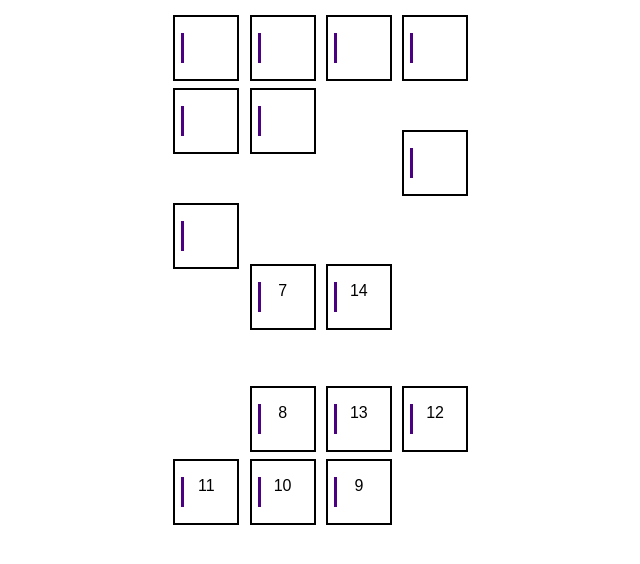
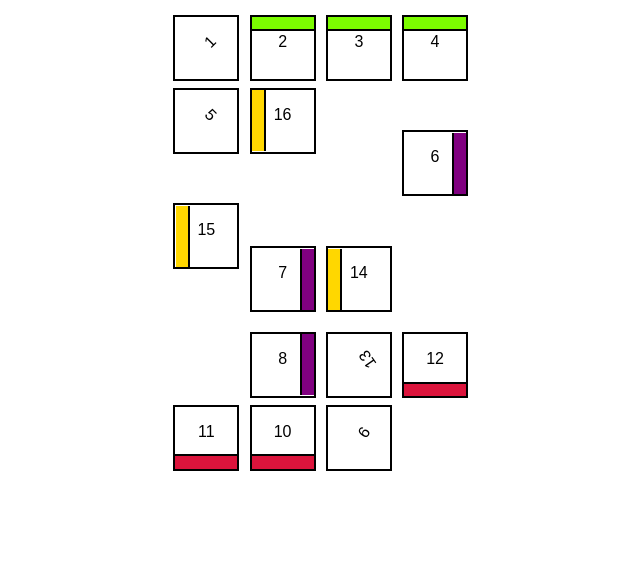
Before and after one commit to FelipeASA/PruebaVentis, a plain HTML site: page index.html in a window 1280 px wide. Shown: the whole page, without its empty margins (296-936 px from the left). Drawn offline with Linux system fonts and the light colour scheme.

Commit message:
ultimo commit

```diff
--- a/index.html
+++ b/index.html
@@ -9,31 +9,31 @@
 </head>
 <body>
         <div class="wrapper">
-                <div class="square" ></div>
-                <div class="square"></div>
-                <div class="square"></div>
-                <div class="square"></div>
-                <div class="square" ></div>
-                <div class="square"></div>
+                <div class="square" ><span class="span1">1</span></div>
+                <div class="square"><div class="recttop"></div>2</div>
+                <div class="square"><div class="recttop"></div>3</div>
+                <div class="square"><div class="recttop"></div>4</div>
+                <div class="square" ><span class="span2">5</span></div>
+                <div class="square"><div class="rectright"></div>16</div>
                 <div class="square1"></div>
                 <div class="square1"></div>
                 <div class="square1"></div>
-                <div class="square"></div>
-                <div class="square"></div>
+                <div class="square"><div class="rectleft"></div>6</div>
+                <div class="square"><div class="rectright"></div>15</div>
                 <div class="square1"></div>
                 <div class="square1" ></div>
-                <div class="square1">14</div>
-                <div class="square">7</div>
-                <div class="square">14</div>
-                <div class="square1">17</div>
-                <div class="square1">18</div>
-                <div class="square1">19</div>
-                <div class="square">8</div>
-                <div class="square" ><span class="rotate3">13</span></div>
-                <div class="square">12</div>
-                <div class="square">11</div>
-                <div class="square">10</div>
-                <div class="square" ><span class="rotate4">9</span></div>
+                <div class="square1"></div>
+                <div class="square"><div class="rectleft"></div>7</div>
+                <div class="square"><div class="rectright"></div>14</div>
+                <div class="square1"></div>
+                <div class="square1"></div>
+                <div class="square1"></div>
+                <div class="square"><div class="rectleft"></div>8</div>
+                <div class="square" ><span class="span4">13</span></div>
+                <div class="square"><div class="rectbott"></div>12</div>
+                <div class="square"><div class="rectbott"></div>11</div>
+                <div class="square"><div class="rectbott"></div>10</div>
+                <div class="square" ><span class="span3">9</span></div>
               </div>
 
 </body>
--- a/ventis.css
+++ b/ventis.css
@@ -6,15 +6,18 @@ EDIT ON
 .wrapper{
   width: 27%;
   margin: 0 auto;
+  position: relative;
 }
 .square{
   font-family: sans-serif;
   border: solid black 2px;
   padding: 1em;
     float:left;
+    height: 30px;
     width: 30px;
     margin-right:3%;
     margin-top: 2%;
+    position: relative;
 
 
 
@@ -33,44 +36,70 @@ EDIT ON
 
   }
 
-.square:last-child{
-  margin-right:0;
+.recttop{
+  position: absolute;
+  padding: 3px;
+  width: 56px;
+  height: 10%;
+  margin-top: 0;
+  border-bottom: 2px solid black;
+  top: 0;
+  left: 0;
+  background-color: lawngreen;
 }
-.square:before{
-    content:"";
-    display:block;
-    padding-top:100%;
-  float: left;
-  width: 10%;
-  background-color: indigo;
-  margin-left: -10px;
-
+.rectleft{
+  position: absolute;
+  padding: 1px;
+  right:0;
+  top:1%;
+  height: 59px;
+  width: 10px;
+  background-color: purple;
+  border-left: 2px solid #000;
+}
+.rectbott{
+  position: absolute;
+  padding: 3px;
+  width: 56px;
+  height: 10%;
+  margin-top: 0;
+  border-top: 2px solid black;
+  left:0;
+  bottom: 0;
+  background-color: crimson;
+}
+.rectright{
+  position: absolute;
+  padding: 1px;
+  left:1%;
+  top:1%;
+  height: 59px;
+  width: 10px;
+  background-color: gold;
+  border-right: 2px solid #000;
 }
 
-.rectangulo{
-  font-family: sans-serif;
-  color: white;
-  border: solid white 2px;
-  padding: 1em;
-    float:left;
-    width: 30px;
-    margin-right:3%;
-    margin-top: 2%;
-}
 
-.rotate1{
-    color: green;
-}
+
 .span1{
     -webkit-transform: rotate(-45deg);
     transform: rotate(-45deg);
     position: absolute;
+
 }
-.rotate3{
-    -webkit-transform: rotate(-90deg);
-    transform: rotate(-90deg);
+.span2{
+    -webkit-transform: rotate(45deg);
+    transform: rotate(45deg);
+    position: absolute;
+
 }
-.rotate4{
-    -webkit-transform: rotate(-90deg);
-    transform: rotate(-90deg);
+.span3{
+    -webkit-transform: rotate(125deg);
+    transform: rotate(125deg);
+    position: absolute;
 }
+.span4{
+    -webkit-transform: rotate(-125deg);
+    transform: rotate(-125deg);
+    position: absolute;
+}
```
